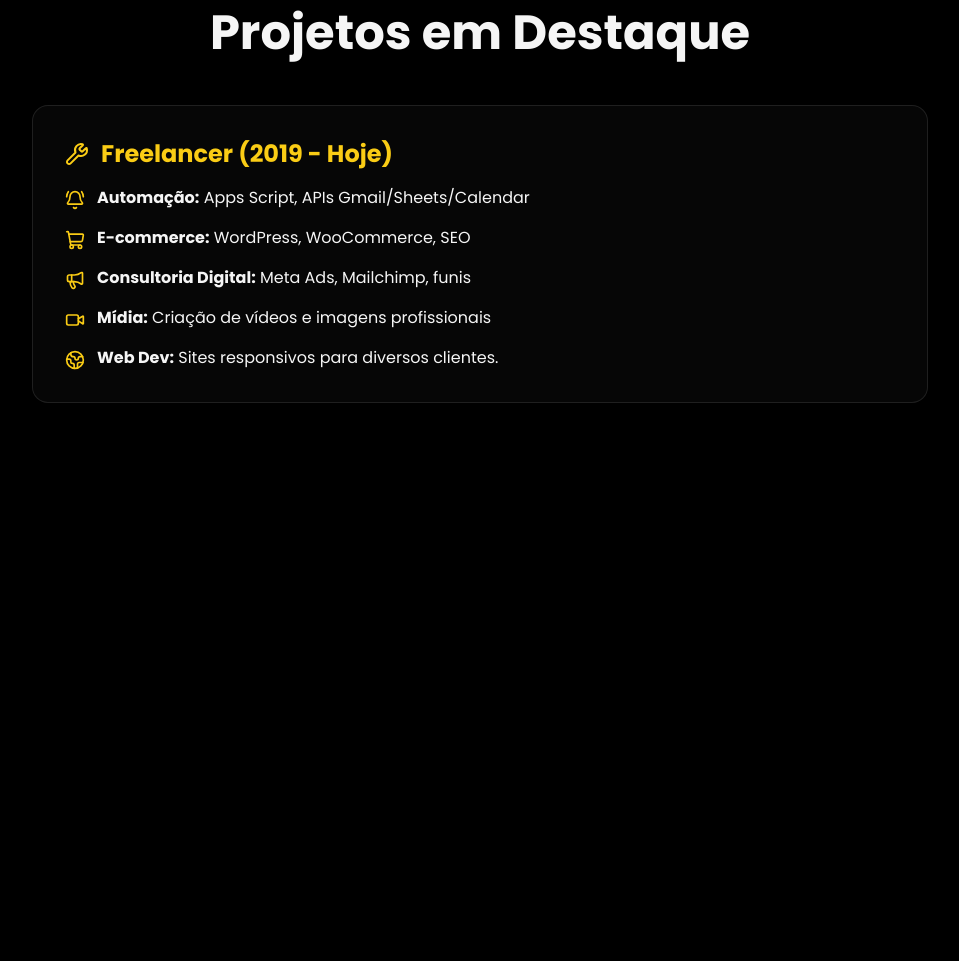
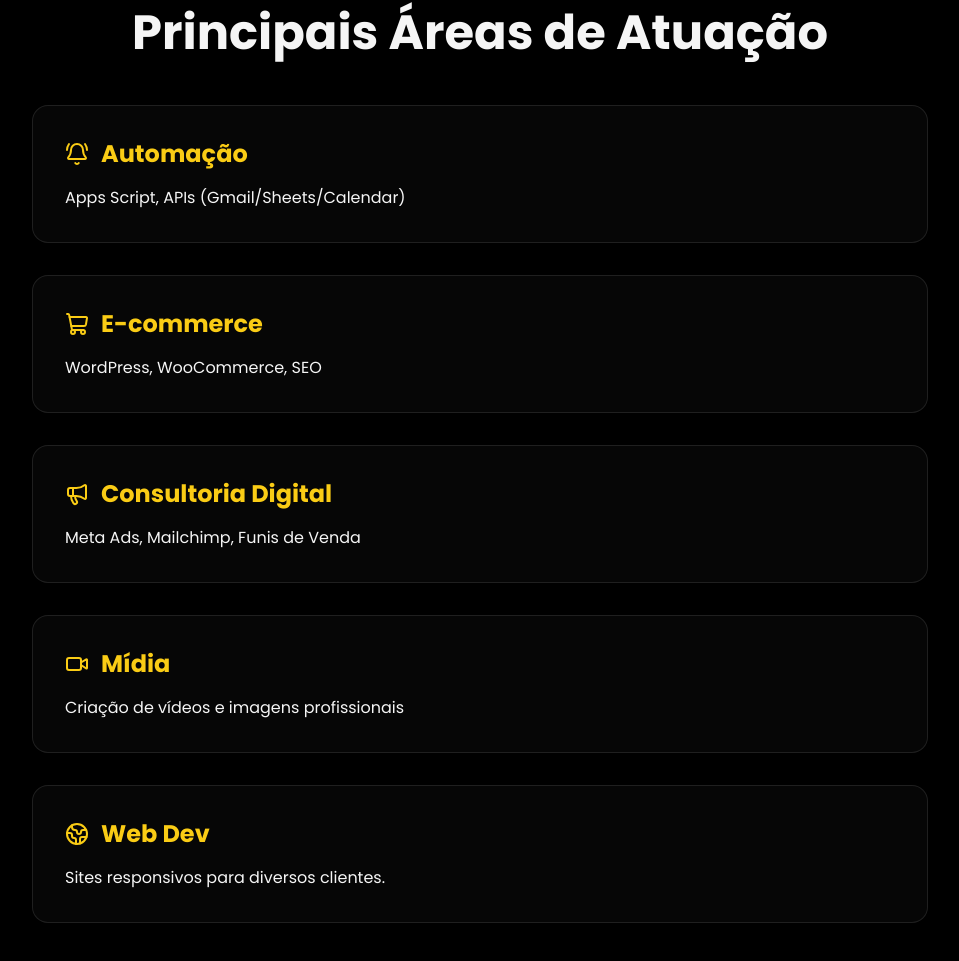
Before and after one commit to skreew/gcruz, a plain HTML site: page index.html in a window 1280 px wide. Shown: the part 1543-2504 px from the top of the page, without its empty margins (160-1119 px from the left). Drawn offline with nearby package versions, Linux system fonts and the light colour scheme.

Commit message:
Update index.html

```diff
--- a/index.html
+++ b/index.html
@@ -129,7 +129,7 @@
         <section id="results" class="py-20 px-4">
             <div class="container mx-auto">
                 <h2 class="text-3xl md:text-5xl font-bold text-center mb-12">Resultados Reais</h2>
-                <div class="grid grid-cols-2 lg:grid-cols-3 gap-4 md:gap-8 text-center">
+                <div class="grid grid-cols-2 md:grid-cols-3 gap-4 md:gap-8 text-center">
                     <div class="glass-effect p-4 md:p-6 rounded-2xl flex flex-col justify-center items-center h-40 md:h-48">
                         <p class="text-2xl md:text-4xl font-extrabold text-yellow-400">MAIS VENDAS</p>
                         <p class="mt-2 text-gray-300 text-base md:text-xl">+25% Online</p>
@@ -161,17 +161,27 @@
         <!-- Seção Projetos em Destaque -->
         <section id="projects" class="py-20 px-4">
             <div class="container mx-auto">
-                <h2 class="text-3xl md:text-5xl font-bold text-center mb-12">Projetos em Destaque</h2>
-                <div class="max-w-4xl mx-auto">
+                <h2 class="text-3xl md:text-5xl font-bold text-center mb-12">Principais Áreas de Atuação</h2>
+                <div class="max-w-4xl mx-auto space-y-8">
                     <article class="glass-effect p-6 md:p-8 rounded-2xl">
-                        <h3 class="flex items-center text-xl md:text-2xl font-bold text-yellow-400 mb-4"><i data-lucide="wrench" class="w-6 h-6 mr-3"></i>Freelancer (2019 - Hoje)</h3>
-                        <ul class="space-y-4 text-sm md:text-base">
-                            <li class="flex"><i data-lucide="bell-ring" class="w-5 h-5 mr-3 mt-1 text-yellow-400 shrink-0"></i><div><strong>Automação:</strong> Apps Script, APIs Gmail/Sheets/Calendar</div></li>
-                            <li class="flex"><i data-lucide="shopping-cart" class="w-5 h-5 mr-3 mt-1 text-yellow-400 shrink-0"></i><div><strong>E-commerce:</strong> WordPress, WooCommerce, SEO</div></li>
-                            <li class="flex"><i data-lucide="megaphone" class="w-5 h-5 mr-3 mt-1 text-yellow-400 shrink-0"></i><div><strong>Consultoria Digital:</strong> Meta Ads, Mailchimp, funis</div></li>
-                            <li class="flex"><i data-lucide="video" class="w-5 h-5 mr-3 mt-1 text-yellow-400 shrink-0"></i><div><strong>Mídia:</strong> Criação de vídeos e imagens profissionais</div></li>
-                            <li class="flex"><i data-lucide="globe-2" class="w-5 h-5 mr-3 mt-1 text-yellow-400 shrink-0"></i><div><strong>Web Dev:</strong> Sites responsivos para diversos clientes.</div></li>
-                        </ul>
+                        <h3 class="flex items-center text-xl md:text-2xl font-bold text-yellow-400 mb-4"><i data-lucide="bell-ring" class="w-6 h-6 mr-3"></i>Automação</h3>
+                        <p>Apps Script, APIs (Gmail/Sheets/Calendar)</p>
+                    </article>
+                     <article class="glass-effect p-6 md:p-8 rounded-2xl">
+                        <h3 class="flex items-center text-xl md:text-2xl font-bold text-yellow-400 mb-4"><i data-lucide="shopping-cart" class="w-6 h-6 mr-3"></i>E-commerce</h3>
+                        <p>WordPress, WooCommerce, SEO</p>
+                    </article>
+                    <article class="glass-effect p-6 md:p-8 rounded-2xl">
+                        <h3 class="flex items-center text-xl md:text-2xl font-bold text-yellow-400 mb-4"><i data-lucide="megaphone" class="w-6 h-6 mr-3"></i>Consultoria Digital</h3>
+                        <p>Meta Ads, Mailchimp, Funis de Venda</p>
+                    </article>
+                    <article class="glass-effect p-6 md:p-8 rounded-2xl">
+                        <h3 class="flex items-center text-xl md:text-2xl font-bold text-yellow-400 mb-4"><i data-lucide="video" class="w-6 h-6 mr-3"></i>Mídia</h3>
+                        <p>Criação de vídeos e imagens profissionais</p>
+                    </article>
+                    <article class="glass-effect p-6 md:p-8 rounded-2xl">
+                        <h3 class="flex items-center text-xl md:text-2xl font-bold text-yellow-400 mb-4"><i data-lucide="globe-2" class="w-6 h-6 mr-3"></i>Web Dev</h3>
+                        <p>Sites responsivos para diversos clientes.</p>
                     </article>
                 </div>
             </div>
@@ -180,7 +190,7 @@
         <!-- Seção Competências -->
         <section id="skills" class="py-20 px-4">
             <div class="container mx-auto">
-                <h2 class="text-3xl md:text-5xl font-bold text-center mb-12">Competências</h2>
+                <h2 class="text-3xl md:text-5xl font-bold text-center mb-12">Competências Técnicas</h2>
                 <div class="grid grid-cols-2 md:grid-cols-4 gap-4 md:gap-8">
                     <div class="glass-effect p-4 md:p-6 rounded-2xl text-center">
                         <i data-lucide="code-2" class="w-8 h-8 md:w-10 md:h-10 text-yellow-400 mb-2 mx-auto"></i>
```
